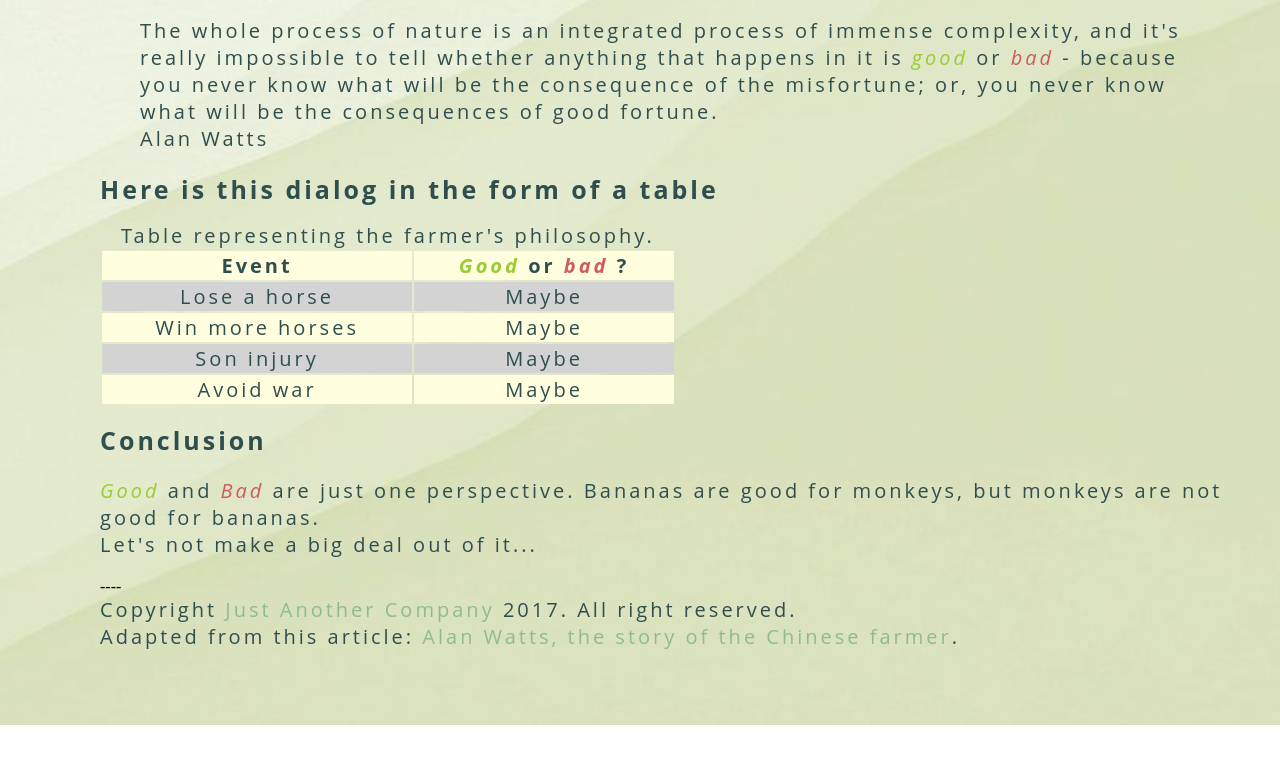
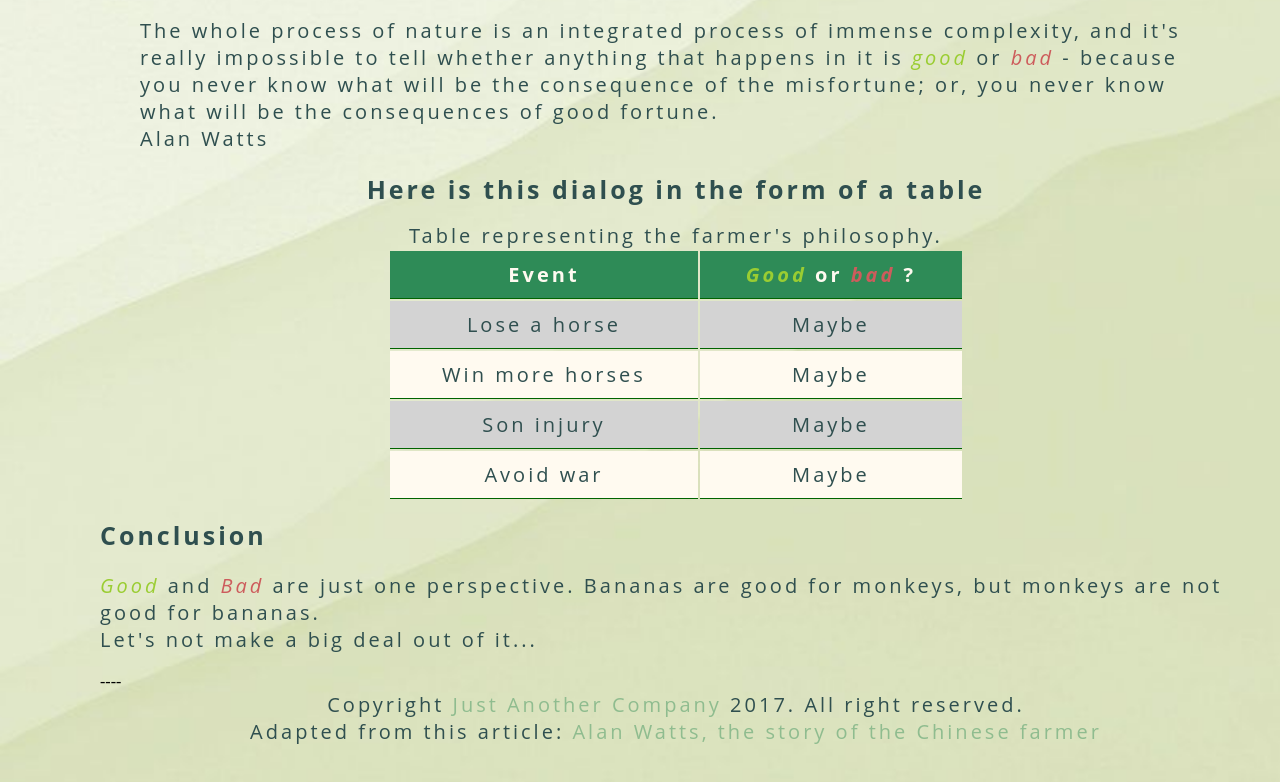
Before and after one commit to AnaisKabambi/Progressive-Enhancement, a plain HTML site: page doc-the-chinese-farmer.html in a window 1280 px wide. Shown: the part 837-1619 px from the top of the page. Before the commit the page ends 1562 px from the top, so only its background shows below. Drawn offline with Linux system fonts and the light colour scheme.

Commit message:
fourth commit

```diff
--- a/doc-the-chinese-farmer.html
+++ b/doc-the-chinese-farmer.html
@@ -33,8 +33,8 @@
     <p>The whole process of nature is an integrated process of immense complexity, and it's really impossible to tell whether anything that happens in it is <em class="good">good</em> or <em class="bad">bad</em> - because you never know what will be the consequence of the misfortune; or, you never know what will be the consequences of good fortune.<br> Alan Watts</p>
 </blockquote>
 
-<h1>Here is this dialog in the form of a table</h1>
-    <table><caption>Table representing the farmer's philosophy.</caption>
+<h1 em class="center">Here is this dialog in the form of a table</em></h1>
+    <table em class="center"><caption>Table representing the farmer's philosophy.</em></caption>
         <tr>
             <th>Event</th>
             <th><em class="good">Good</em> or <em class="bad">bad</em> ?</th>
@@ -62,10 +62,10 @@
         Let's not make a big deal out of it...</p>
 
 ----
-    <footer>
+    <footer em class="center">
         Copyright <a href="https://justanothercompany.it" target="_blank" title="Go to 'Just Another Company'">Just Another Company</a> 2017. All right reserved. <br>
         Adapted from this article:
-        <a href="https://wellsbaum.blog/alan-watts-story-of-the-chinese-farmer/" target="_blank" title="Read the article">Alan Watts, the story of the Chinese farmer</a>.
+        <a href="https://wellsbaum.blog/alan-watts-story-of-the-chinese-farmer/" target="_blank" title="Read the article">Alan Watts, the story of the Chinese farmer</a>
     </footer>
 </body>
 </html>
--- a/the-chinese-farmer.css
+++ b/the-chinese-farmer.css
@@ -21,11 +21,20 @@ table{font-family:Open Sans;
     text-align: center;
     width: 50%;
 }
+
+th, td {
+    padding: 10px;
+    border-bottom: 1px solid darkgreen;
+}
+th {
+    background-color: seagreen;
+    color: floralwhite;
+}
 tr:nth-child(even) {
     background-color: lightgray;
 }
 tr:nth-child(odd) {
-    background-color: lightyellow;
+    background-color: floralwhite;
 }
 
 footer{font-family:Open Sans;
@@ -88,3 +97,9 @@ q{font-style: italic;
 .good{
     color: yellowgreen;
 }
+
+.center {
+    margin-left: auto;
+    margin-right: auto;
+    text-align: center;
+}
```
